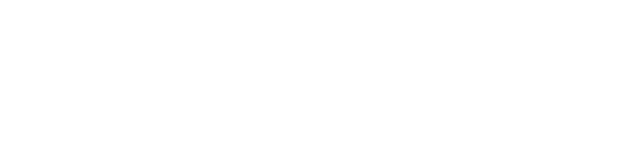
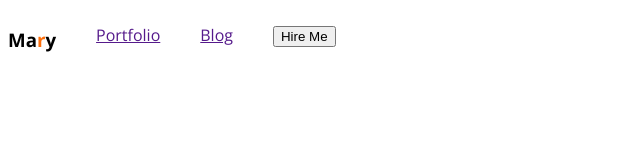
Before and after one commit to alvee00/devloper-portfolio, a plain HTML site: page index.html in a window 1280 px wide. Shown: the whole page, without its empty margins (0-640 px from the left). Drawn offline with nearby package versions, Linux system fonts and the light colour scheme.

Commit message:
added some html and css

```diff
--- a/index.html
+++ b/index.html
@@ -4,9 +4,19 @@
     <meta charset="UTF-8">
     <meta name="viewport" content="width=device-width, initial-scale=1.0">
     <title>Web Portfolio</title>
+    <link rel="preconnect" href="https://fonts.googleapis.com">
+<link rel="preconnect" href="https://fonts.gstatic.com" crossorigin>
+<link href="https://fonts.googleapis.com/css2?family=Open+Sans:ital,wght@0,300..800;1,300..800&display=swap" rel="stylesheet">
+    <link rel="stylesheet" href="styles/portfolio.css">
 </head>
-<body>
+<body class="open-sans-normal">
     <header>
+        <nav>
+            <h3 class="nav-title">Ma<span class="text-primary">r</span>y</h3>
+            <ul><a href="">Portfolio</a></ul>
+            <ul><a href="">Blog</a></ul>
+            <ul><a href=""><button>Hire Me</button></a></ul>
+        </nav>
 
     </header>
 
--- /dev/null
+++ b/styles/portfolio.css
@@ -0,0 +1,23 @@
+
+
+.open-sans-normal {
+  font-family: "Open Sans", sans-serif;
+  font-optical-sizing: auto;
+  font-style: normal;
+  font-variation-settings:
+    "wdth" 100;
+}
+
+/* shared style */
+.text-primary{
+    color: #FD6E0A;
+}
+
+/* Nav Styles */
+nav{
+    display: flex;
+}
+
+.nav-title{
+    font-weight: bolder;
+}
```
